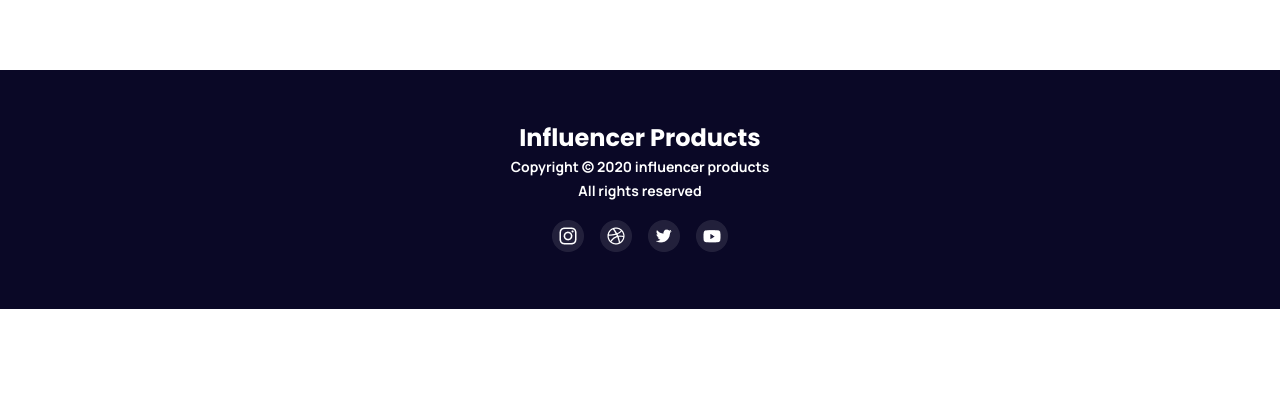
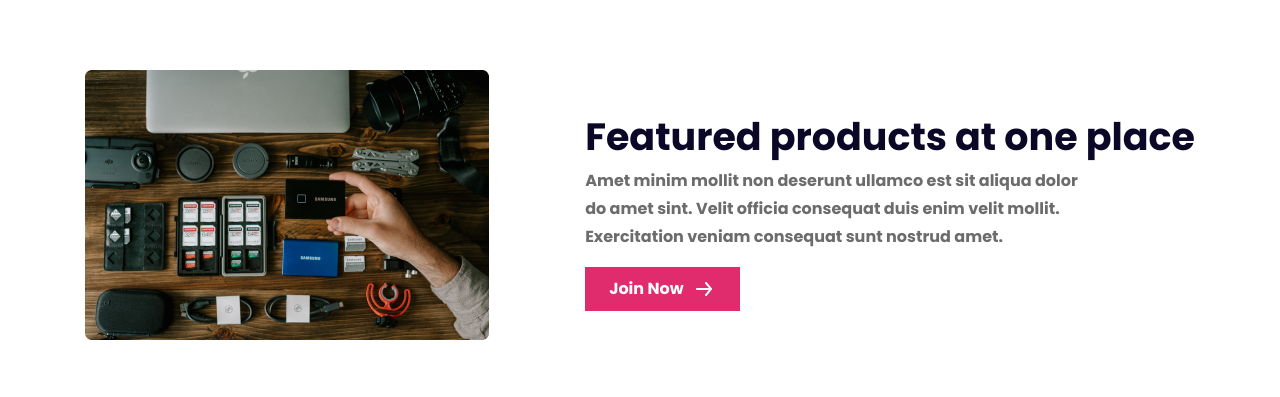
Before and after one commit to developer-likhon/influencer-gear, a plain HTML site: page index.html in a window 1280 px wide. Shown: the part 864-1261 px from the top of the page. Before the commit the page ends 1173 px from the top, so only its background shows below. Drawn offline with Linux system fonts and the light colour scheme.

Commit message:
featured products section added

```diff
--- a/index.html
+++ b/index.html
@@ -57,7 +57,7 @@
         </div>
       </div>
 
-      <!-- brand images -->
+      <!-- brand images section -->
       <div class="brand-img">
         <hr />
         <div class="brand-imgs">
@@ -70,6 +70,27 @@
           <img src="logos/Target.svg" alt="target" />
         </div>
         <hr />
+      </div>
+
+      <!-- featured products section -->
+      <div class="featured">
+        <div class="featured-img">
+          <img src="images/gear.png" alt="" />
+        </div>
+        <div class="featured-info">
+          <h1>Featured products at one place</h1>
+          <p>
+            Amet minim mollit non deserunt ullamco est sit aliqua dolor do amet
+            sint. Velit officia consequat duis enim velit mollit. Exercitation
+            veniam consequat sunt nostrud amet.
+          </p>
+          <button>
+            <a href="#">Join Now</a>
+            <a class="btn-img" href="#">
+              <img src="images/arrow-forward .png" alt="arrow" />
+            </a>
+          </button>
+        </div>
       </div>
     </main>
     <!-- main end here -->
--- a/style.css
+++ b/style.css
@@ -11,9 +11,8 @@
   font-family: "Poppins", serif;
 }
 
-/* hero styles */
-
 /* nav styles */
+/* -------------------------------------------------------------- */
 
 nav {
   display: flex;
@@ -47,6 +46,7 @@ nav {
 }
 
 /* hero styles */
+/* -------------------------------------------------------------- */
 
 .hero {
   width: 1200px;
@@ -105,6 +105,12 @@ nav {
 }
 
 /* brand images styles */
+/* -------------------------------------------------------------- */
+
+.brand-img {
+  margin-bottom: 100px;
+}
+
 .brand-img hr {
   width: 1200px;
   margin: 0 auto;
@@ -128,7 +134,61 @@ nav {
   justify-content: space-around;
 }
 
+/* featured products styles */
+/* -------------------------------------------------------------- */
+
+.featured {
+  width: 1200px;
+  margin: 0 auto;
+  display: flex;
+  gap: 96px;
+  margin-top: 100px;
+  justify-content: center;
+  align-items: center;
+}
+
+.featured-info h1 {
+  color: #0a0826;
+  font-size: 38px;
+  font-weight: 700;
+  line-height: 60px;
+}
+
+.featured-info p {
+  width: 501px;
+  color: #6c6c6c;
+  font-size: 16px;
+  font-weight: 700;
+  line-height: 28px;
+}
+
+.featured button {
+  height: 44px;
+  background: #e02c6d;
+  display: flex;
+  justify-content: center;
+  align-items: center;
+  gap: 8px;
+  padding: 10px 24px;
+  border: none;
+  margin-top: 16px;
+  box-sizing: border-box;
+}
+
+.featured button a {
+  text-decoration: none;
+  color: #fff;
+  font-size: 16px;
+  font-weight: 700;
+}
+
+.featured .btn-img {
+  display: flex;
+  align-items: center;
+}
+
 /* footer styles */
+/* -------------------------------------------------------------- */
 
 footer {
   width: 100%;
```
